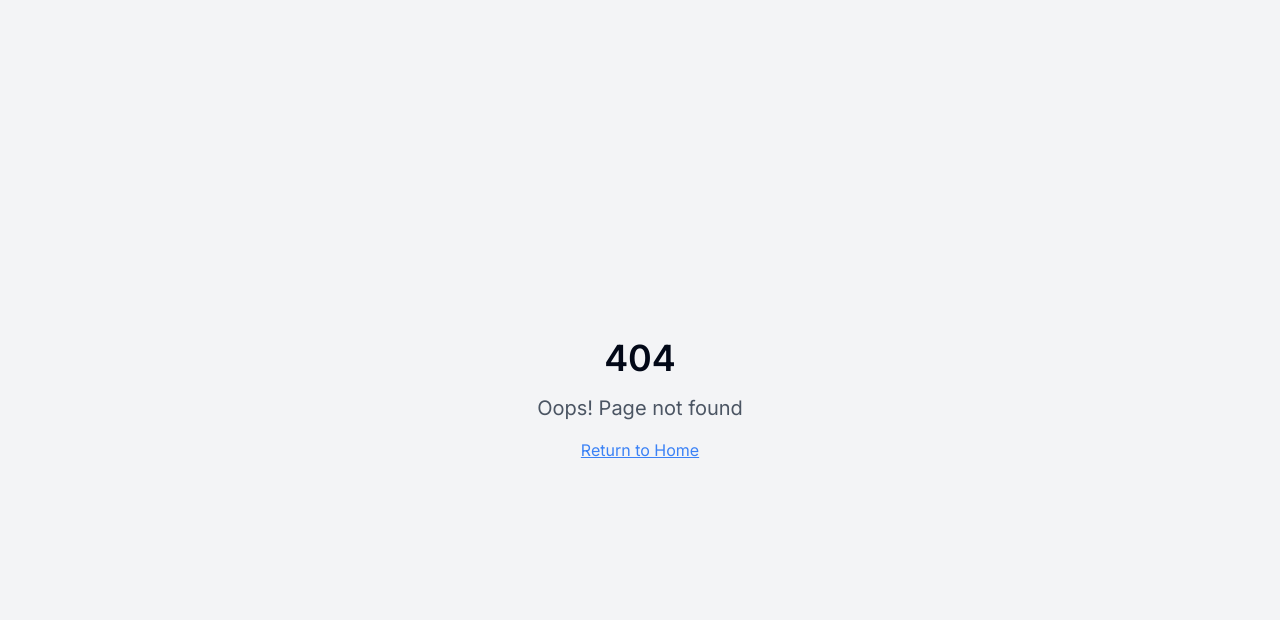
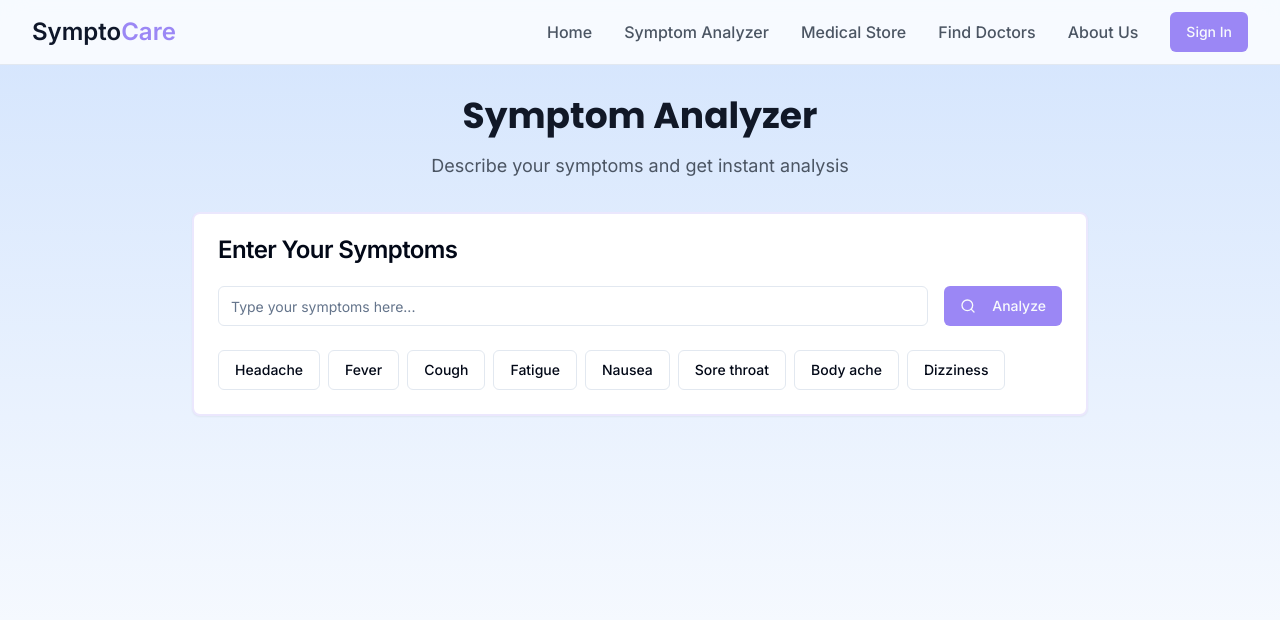
Before and after one commit to ESaiAnurath/symptocare-web-design, a React (Vite) app: page /analyzer in a window 1280 px wide. Before the commit this address had no page. Shown: the top 620 px of the page. Built offline with nearby package versions, Linux system fonts and the light colour scheme.

Commit message:
Implement features

```diff
--- a/src/App.tsx
+++ b/src/App.tsx
@@ -1,3 +1,4 @@
+
 import { Toaster } from "@/components/ui/toaster";
 import { Toaster as Sonner } from "@/components/ui/sonner";
 import { TooltipProvider } from "@/components/ui/tooltip";
@@ -5,6 +6,7 @@ import { QueryClient, QueryClientProvider } from "@tanstack/react-query";
 import { BrowserRouter, Routes, Route } from "react-router-dom";
 import Index from "./pages/Index";
 import NotFound from "./pages/NotFound";
+import SymptomAnalyzer from "./pages/Analyzer";
 
 const queryClient = new QueryClient();
 
@@ -16,7 +18,7 @@ const App = () => (
       <BrowserRouter>
         <Routes>
           <Route path="/" element={<Index />} />
-          {/* ADD ALL CUSTOM ROUTES ABOVE THE CATCH-ALL "*" ROUTE */}
+          <Route path="/analyzer" element={<SymptomAnalyzer />} />
           <Route path="*" element={<NotFound />} />
         </Routes>
       </BrowserRouter>
--- /dev/null
+++ b/src/pages/Analyzer.tsx
@@ -0,0 +1,111 @@
+
+import { Search } from "lucide-react";
+import { useState } from "react";
+import { Button } from "@/components/ui/button";
+import { Input } from "@/components/ui/input";
+import { Card, CardContent, CardHeader, CardTitle } from "@/components/ui/card";
+import Navbar from "@/components/Navbar";
+
+const commonSymptoms = [
+  "Headache",
+  "Fever",
+  "Cough",
+  "Fatigue",
+  "Nausea",
+  "Sore throat",
+  "Body ache",
+  "Dizziness",
+];
+
+const SymptomAnalyzer = () => {
+  const [symptoms, setSymptoms] = useState<string>("");
+  const [results, setResults] = useState<string[]>([]);
+
+  const handleAnalyze = () => {
+    // Dummy analysis for now
+    const dummyResults = [
+      "Based on your symptoms, you might be experiencing:",
+      "- Common Cold (High probability)",
+      "- Seasonal Allergies (Medium probability)",
+      "- Viral Infection (Low probability)",
+      "",
+      "Recommended actions:",
+      "- Rest and stay hydrated",
+      "- Monitor your temperature",
+      "- Consider over-the-counter medication",
+      "",
+      "Please consult a healthcare professional for accurate diagnosis."
+    ];
+    setResults(dummyResults);
+  };
+
+  return (
+    <div className="min-h-screen bg-gradient-to-b from-[#D3E4FD] to-white">
+      <Navbar />
+      <div className="container mx-auto px-4 pt-24">
+        <div className="max-w-4xl mx-auto space-y-8">
+          <div className="text-center space-y-4">
+            <h1 className="text-4xl font-bold text-gray-900 font-poppins">
+              Symptom Analyzer
+            </h1>
+            <p className="text-gray-600 text-lg">
+              Describe your symptoms and get instant analysis
+            </p>
+          </div>
+
+          <Card className="border-2 border-[#9b87f5]/20">
+            <CardHeader>
+              <CardTitle>Enter Your Symptoms</CardTitle>
+            </CardHeader>
+            <CardContent className="space-y-6">
+              <div className="flex gap-4">
+                <Input
+                  placeholder="Type your symptoms here..."
+                  value={symptoms}
+                  onChange={(e) => setSymptoms(e.target.value)}
+                  className="flex-1"
+                />
+                <Button
+                  onClick={handleAnalyze}
+                  className="bg-[#9b87f5] hover:bg-[#8b77e5]"
+                >
+                  <Search className="mr-2 h-4 w-4" />
+                  Analyze
+                </Button>
+              </div>
+
+              <div className="flex flex-wrap gap-2">
+                {commonSymptoms.map((symptom) => (
+                  <Button
+                    key={symptom}
+                    variant="outline"
+                    className="text-sm"
+                    onClick={() => setSymptoms(symptom)}
+                  >
+                    {symptom}
+                  </Button>
+                ))}
+              </div>
+
+              {results.length > 0 && (
+                <Card className="mt-6 bg-[#F1F0FB]">
+                  <CardContent className="pt-6">
+                    <div className="space-y-2">
+                      {results.map((result, index) => (
+                        <p key={index} className="text-gray-700">
+                          {result}
+                        </p>
+                      ))}
+                    </div>
+                  </CardContent>
+                </Card>
+              )}
+            </CardContent>
+          </Card>
+        </div>
+      </div>
+    </div>
+  );
+};
+
+export default SymptomAnalyzer;
```
